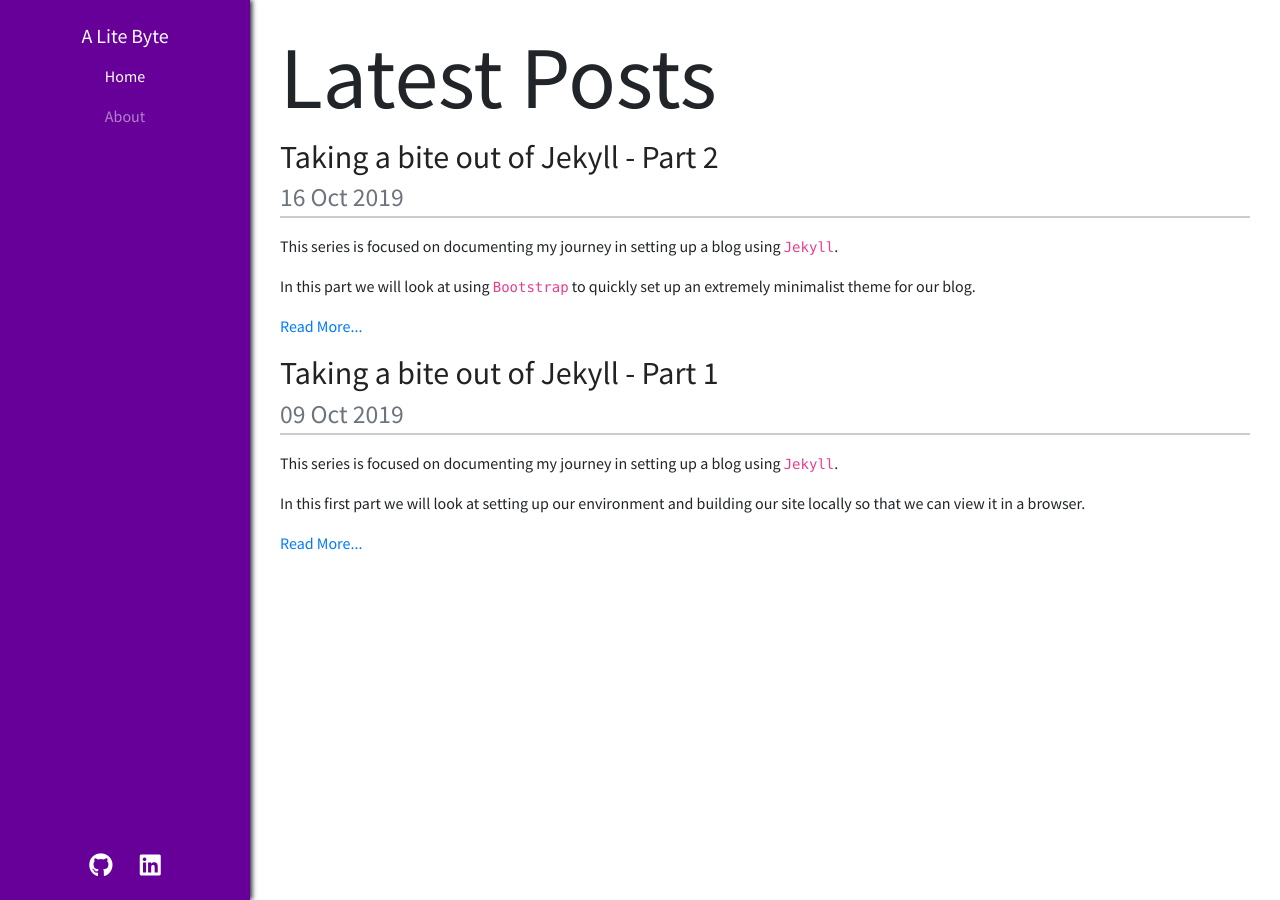
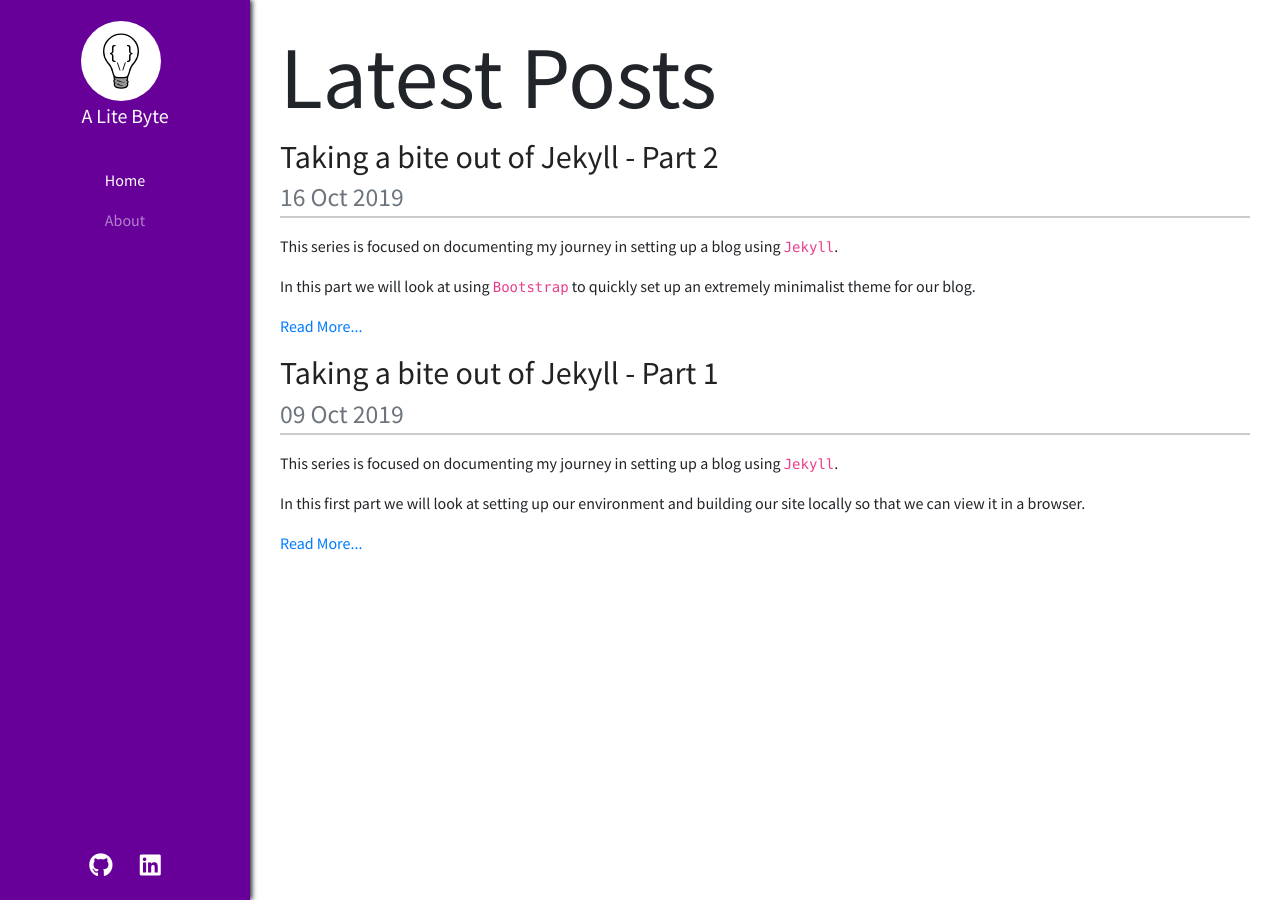
Before and after one commit to tombloor/alitebyte, a Jekyll site: the page built from index.html, in a window 1280 px wide. Built offline with Jekyll 4.4.1, drawn with Linux system fonts in a browser that asks for light colours.

Commit message:
Added site icon

```diff
--- a/_layouts/default.html
+++ b/_layouts/default.html
@@ -9,6 +9,7 @@
         <link rel='stylesheet' href='/assets/css/styles.css' />
         <link rel='stylesheet' href='/assets/css/syntax.css' />
         <link rel='stylesheet' href='/assets/css/fa.all.min.css' />
+        <link rel="shortcut icon" type="image/svg" href="/assets/img/site/lightbulb.svg" />
         <link href="https://fonts.googleapis.com/css?family=Source+Sans+Pro&display=swap" rel="stylesheet">
     </head>
     <body>
@@ -33,7 +34,12 @@
         <div id='wrapper'>
             <nav id='side-nav' class='d-none d-lg-block navbar-dark'>
                 <div id='side-nav-content'>
-                    <a class="navbar-brand" href="/index.html">{{ site.title }}</a>
+                    <a class="navbar-brand" href="/index.html">
+                        <div class='logo'>
+                            <img src='/assets/img/site/lightbulb.svg' />
+                        </div>
+                        {{ site.title }}
+                    </a>
                     <ul class='navbar-nav flex-fill'>
                         {% for item in site.navigation %}
                             <li class='nav-item {% if page.url == item.href %}active{% endif %}'>
--- a/_sass/nav.scss
+++ b/_sass/nav.scss
@@ -35,8 +35,20 @@ nav .social-link:hover {
     box-shadow: 2px 0 5px;
 }
 
+#side-nav .logo {
+    width: 5rem;
+    text-align: center;
+}
+#side-nav .logo img {
+    width: 100%;
+    height: auto;
+    padding: .5rem;
+    background-color: white;
+    border-radius: 50%;
+}
+
 #side-nav .navbar-brand {
-    margin: 0;
+    margin: 0 0 1.5rem 0;
 }
 
 #side-nav-content {
```
Also changed, not shown: assets/img/site/lightbulb.svg (added), assets/src/lightbulb.svg.
